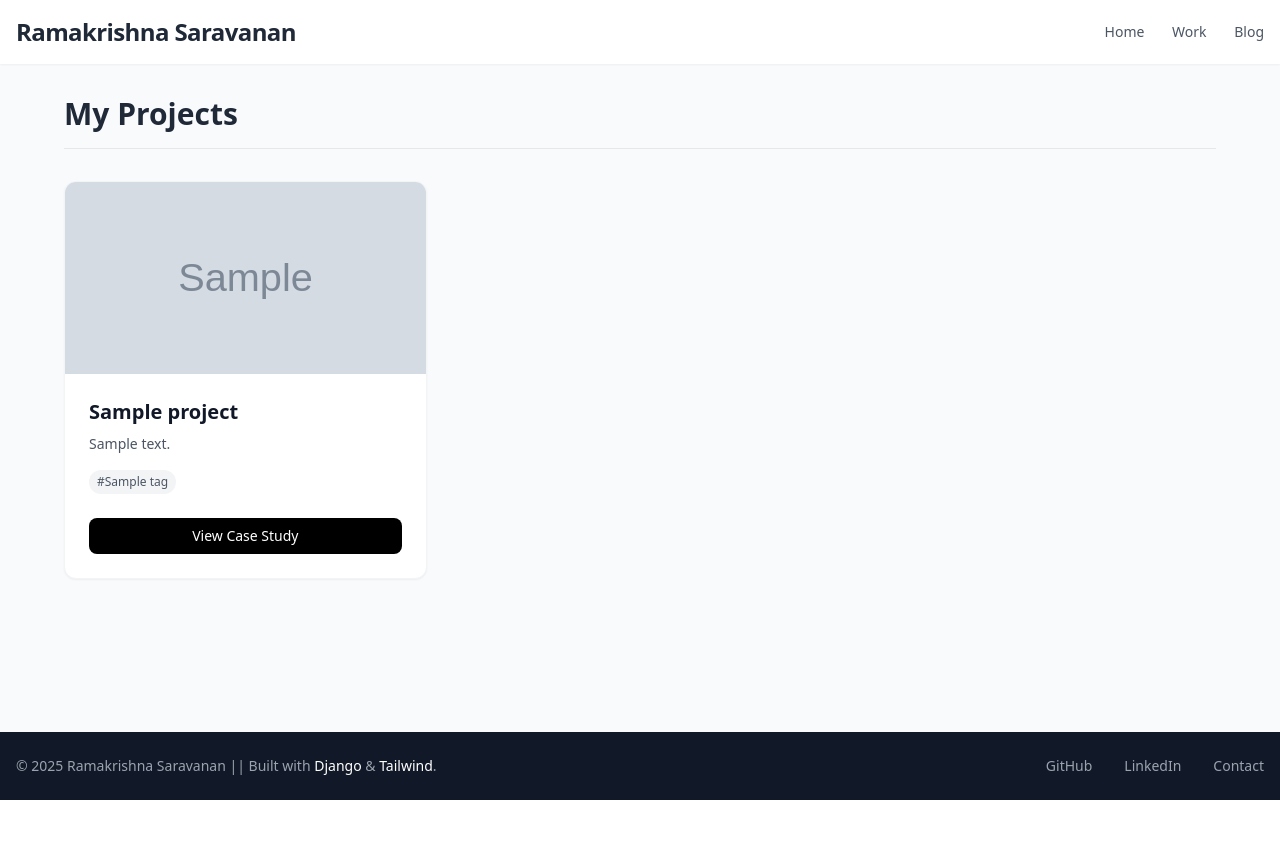
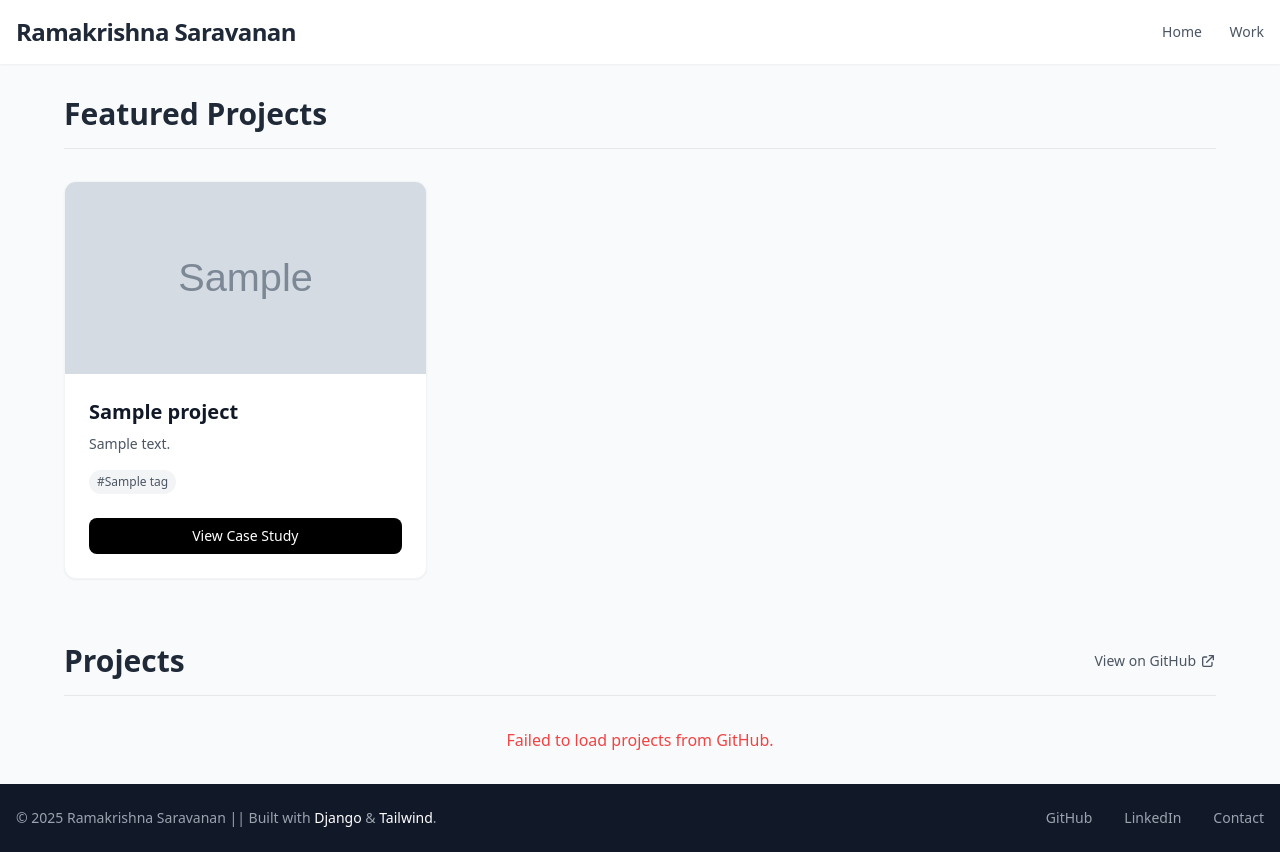
Before and after one commit to RickuSicku/RickuSicku.github.io, a Django app: page /portfolio/ in a window 1280 px wide. Before the commit the page ends 800 px from the top, so only its background shows below. Run offline with Django 5.2, Linux system fonts and the light colour scheme; tables that the repository leaves empty hold one stand-in row (values such as "Sample post"); grey boxes marked "Sample" are stand-in pictures; some libraries are stand-ins or nearby versions.

Commit message:
Work page Complete , Blog page pending

```diff
--- a/config/urls.py
+++ b/config/urls.py
@@ -23,7 +23,6 @@ urlpatterns = [
     path('admin/', admin.site.urls),
     path('', include('core.urls')),        # Routes for Home
     path('portfolio/', include('portfolio.urls')), # Routes for Projects
-    path('blog/', include('blog.urls')),   # We will do this later, but you can add it now
 ]
 
 # This allows images to be served during development
--- a/core/templates/core/home.html
+++ b/core/templates/core/home.html
@@ -13,7 +13,7 @@
         <div class="order-2 md:order-1 space-y-6 text-center">
             <!-- Updated: Wrapped in div to force left alignment -->
             <div class="text-left">
-                <span class="text-blue-600 font-bold tracking-wider uppercase text-sm">Hello, I am</span>
+                <span class="text-blue-600 font-bold tracking-wider uppercase text-sm">Hi, I am</span>
             </div>
 
             <h1 class="text-5xl md:text-6xl font-extrabold text-gray-900 leading-tight">
@@ -22,13 +22,13 @@
                 <span class="relative inline-block text-gray-900 z-10"> An Engineer </span><br>
 
                 <span class="text-gray-500 text-4xl md:text-5xl font-bold">
-                    who loves working with </br>
+                    who specializes in</br>
 
                     <!-- Data with Gradient Underline -->
                     <!-- relative inline-block text-gray-900 z-10 -->
                     <!-- Curiosity with Gradient Underline -->
                     <span class="text-transparent bg-clip-text bg-gradient-to-r from-teal-400 via-cyan-500 to-blue-700">
-                        Artificial Intelligence
+                        AI & Data Science
                         <!-- <span class="absolute -bottom-1 left-0 w-full h-2 bg-gradient-to-r from-blue-500 to-indigo-400 rounded-full -z-10 opacity-80"></span> -->
                     </span>
                 </span>
--- a/portfolio/templates/portfolio/project_list.html
+++ b/portfolio/templates/portfolio/project_list.html
@@ -4,20 +4,24 @@
 
 {% block content %}
 <div class="max-w-6xl mx-auto">
-    <h1 class="text-3xl font-bold mb-8 border-b pb-4">My Projects</h1>
 
-    <div class="grid grid-cols-1 md:grid-cols-2 lg:grid-cols-3 gap-8">
+    <!-- Manual Projects Section (Database) -->
+    {% if projects %}
+    <h1 class="text-3xl font-bold mb-8 border-b pb-4">Featured Projects</h1>
+    <div class="grid grid-cols-1 md:grid-cols-2 lg:grid-cols-3 gap-8 mb-16">
         {% for project in projects %}
-        <div class="bg-white rounded-xl shadow-sm hover:shadow-md transition-shadow duration-300 overflow-hidden border border-gray-100">
+        <div
+            class="bg-white rounded-xl shadow-sm hover:shadow-md transition-shadow duration-300 overflow-hidden border border-gray-100">
             <!-- Image Section -->
             {% if project.image %}
-                <div class="h-48 overflow-hidden">
-                    <img src="{{ project.image.url }}" alt="{{ project.title }}" class="w-full h-full object-cover hover:scale-105 transition-transform duration-500">
-                </div>
+            <div class="h-48 overflow-hidden">
+                <img src="{{ project.image.url }}" alt="{{ project.title }}"
+                    class="w-full h-full object-cover hover:scale-105 transition-transform duration-500">
+            </div>
             {% else %}
-                <div class="h-48 bg-gray-200 flex items-center justify-center text-gray-400">
-                    <span>No Image</span>
-                </div>
+            <div class="h-48 bg-gray-200 flex items-center justify-center text-gray-400">
+                <span>No Image</span>
+            </div>
             {% endif %}
 
             <!-- Content Section -->
@@ -39,16 +43,43 @@
                     {% endfor %}
                 </div>
 
-                <a href="{% url 'project_detail' project.pk %}" class="block w-full text-center bg-black text-white py-2 rounded-lg text-sm font-medium hover:bg-gray-800 transition-colors">
+                <a href="{% url 'project_detail' project.pk %}"
+                    class="block w-full text-center bg-black text-white py-2 rounded-lg text-sm font-medium hover:bg-gray-800 transition-colors">
                     View Case Study
                 </a>
             </div>
         </div>
-        {% empty %}
-        <div class="col-span-3 text-center py-12">
-            <p class="text-gray-500 text-lg">No projects found. Add some in the Admin Panel!</p>
-        </div>
         {% endfor %}
     </div>
+    {% endif %}
+
+    <!-- GitHub Projects Section (Dynamic) -->
+    <div class="flex items-center justify-between mb-8 border-b pb-4">
+        <h2 class="text-3xl font-bold">Projects</h2>
+        <a href="https://github.com/RickuSicku" target="_blank"
+            class="text-sm font-medium text-gray-600 hover:text-black flex items-center">
+            View on GitHub
+            <svg class="w-4 h-4 ml-1" fill="none" stroke="currentColor" viewBox="0 0 24 24">
+                <path stroke-linecap="round" stroke-linejoin="round" stroke-width="2"
+                    d="M10 6H6a2 2 0 00-2 2v10a2 2 0 002 2h10a2 2 0 002-2v-4M14 4h6m0 0v6m0-6L10 14" />
+            </svg>
+        </a>
+    </div>
+
+    <!-- Loading State -->
+    <div id="github-loading" class="flex justify-center py-12">
+        <div class="animate-spin rounded-full h-12 w-12 border-b-2 border-gray-900"></div>
+    </div>
+
+    <!-- Grid Container -->
+    <div id="github-projects-container" class="grid grid-cols-1 md:grid-cols-2 lg:grid-cols-3 gap-6">
+        <!-- Content injected by JS -->
+    </div>
+
 </div>
+
+<!-- Load GitHub Fetcher Script -->
+{% load static %}
+<script src="{% static 'js/github_projects.js' %}"></script>
+
 {% endblock %}
--- /dev/null
+++ b/static/js/github_projects.js
@@ -0,0 +1,153 @@
+document.addEventListener('DOMContentLoaded', function () {
+    const container = document.getElementById('github-projects-container');
+    const loadingElement = document.getElementById('github-loading');
+    const username = 'RickuSicku';
+
+    // CONFIGURATION: Map GitHub repo names to custom display titles here
+    // Example: "repo-name": "My Custom Title"
+    const projectNames = {
+        "RickuSicku.github.io": "Personal Portfolio Website",
+        "Physics-Informed-Machine-Learning-Robustness-and-Interpretability": "PINN : Interpretability & Simulations",
+        "Ethereum-Phishing-Scam-Detection": "Ethereum Scam Detection",
+        "msai349-violence-detection": "Real Time CCTV - Violence Detection",
+        // Add more here: "exact-repo-name": "New Name"
+    };
+
+    async function fetchProjects() {
+        try {
+            // Fetch User's Repos
+            const userReposPromise = fetch(`https://api.github.com/users/${username}/repos?sort=updated&per_page=100`);
+
+            // Fetch Specific External Repos
+            const externalReposPromises = [
+                fetch('https://api.github.com/repos/KarlMa4/msai349-violence-detection')
+            ];
+
+            const [userResponse, ...externalResponses] = await Promise.all([userReposPromise, ...externalReposPromises]);
+
+            if (!userResponse.ok) throw new Error('GitHub API request failed for user repos');
+
+            let userData = await userResponse.json();
+
+            // Process external repos
+            let externalData = [];
+            for (const response of externalResponses) {
+                if (response.ok) {
+                    externalData.push(await response.json());
+                }
+            }
+
+            // Combine
+            let projects = [...userData, ...externalData];
+
+            // Filter out forks (display only original work)
+            // We expect external repos added explicitly to be shown regardless,
+            // but for now we apply the logic: Show if it's NOT a fork OR if it's one of our explicitly added external repos.
+            projects = projects.filter(p => {
+                const isExternal = externalData.some(ext => ext.id === p.id);
+                return isExternal || !p.fork;
+            });
+
+            // Sort by updated time
+            projects.sort((a, b) => new Date(b.updated_at) - new Date(a.updated_at));
+
+            // Fetch languages for each project
+            projects = await Promise.all(projects.map(async (project) => {
+                try {
+                    const langResponse = await fetch(project.languages_url);
+                    if (langResponse.ok) {
+                        const langs = await langResponse.json();
+                        // Get top 5 languages to avoid overcrowding
+                        project.techStack = Object.keys(langs).slice(0, 5);
+                    } else {
+                        project.techStack = project.language ? [project.language] : [];
+                    }
+                } catch (e) {
+                    project.techStack = project.language ? [project.language] : [];
+                }
+                return project;
+            }));
+
+            renderProjects(projects);
+        } catch (error) {
+            console.error('Error fetching GitHub projects:', error);
+            container.innerHTML = `<div class="col-span-full text-center text-red-500">Failed to load projects from GitHub.</div>`;
+        } finally {
+            if (loadingElement) loadingElement.style.display = 'none';
+        }
+    }
+
+    function formatProjectName(name) {
+        if (projectNames[name]) {
+            return projectNames[name];
+        }
+        return name.replace(/[-_]/g, ' ');
+    }
+
+    function renderProjects(projects) {
+        if (projects.length === 0) {
+            container.innerHTML = '<div class="col-span-full text-center text-gray-500">No public repositories found.</div>';
+            return;
+        }
+
+        const html = projects.map(project => {
+            const description = project.description || 'No description available.';
+            const stars = project.stargazers_count > 0 ? `
+                <span class="flex items-center text-xs text-yellow-600">
+                    <svg class="w-4 h-4 mr-1 fill-current" viewBox="0 0 20 20"><path d="M10 15l-5.878 3.09 1.123-6.545L.489 6.91l6.572-.955L10 0l2.939 5.955 6.572.955-4.756 4.635 1.123 6.545z"/></svg>
+                    ${project.stargazers_count}
+                </span>
+            ` : '';
+
+            const date = new Date(project.updated_at).toLocaleDateString('en-US', {
+                year: 'numeric',
+                month: 'short',
+                day: 'numeric'
+            });
+
+            const displayName = formatProjectName(project.name);
+
+            // Tech Stack Bubbles
+            const techStackHtml = project.techStack && project.techStack.length > 0
+                ? `<div class="flex flex-wrap gap-2 mb-4">
+                    ${project.techStack.map(tech =>
+                    `<span class="bg-blue-50 text-blue-700 text-xs px-2 py-1 rounded-full font-medium border border-blue-100">${tech}</span>`
+                ).join('')}
+                   </div>`
+                : '';
+
+            return `
+                <a href="${project.html_url}" target="_blank" class="block group">
+                    <div class="h-full bg-white rounded-xl border border-gray-200 p-6 hover:shadow-lg hover:border-gray-300 transition-all duration-300 flex flex-col">
+                        <div class="flex justify-between items-start mb-4">
+                            <h3 class="text-lg font-bold text-gray-900 group-hover:text-blue-600 transition-colors break-words">
+                                ${displayName}
+                            </h3>
+                        </div>
+
+                        <p class="text-gray-600 text-sm mb-4 flex-grow line-clamp-3">
+                            ${description}
+                        </p>
+
+                        ${techStackHtml}
+
+                        <div class="flex items-center justify-between mt-auto text-sm text-gray-500 border-t pt-4">
+                            <span class="flex items-center">
+                                ${stars}
+                                ${stars ? '<span class="mx-2">•</span>' : ''}
+                                Updated ${date}
+                            </span>
+                            <svg class="w-5 h-5 text-gray-400 group-hover:translate-x-1 transition-transform" fill="none" stroke="currentColor" viewBox="0 0 24 24">
+                                <path stroke-linecap="round" stroke-linejoin="round" stroke-width="2" d="M17 8l4 4m0 0l-4 4m4-4H3"/>
+                            </svg>
+                        </div>
+                    </div>
+                </a>
+            `;
+        }).join('');
+
+        container.innerHTML = html;
+    }
+
+    fetchProjects();
+});
--- a/templates/base.html
+++ b/templates/base.html
@@ -1,5 +1,6 @@
 <!DOCTYPE html>
 <html lang="en">
+
 <head>
     <meta charset="UTF-8">
     <meta name="viewport" content="width=device-width, initial-scale=1.0">
@@ -7,16 +8,17 @@
     <!-- Tailwind CSS for instant styling -->
     <script src="https://cdn.tailwindcss.com"></script>
 </head>
+
 <body class="bg-gray-50 text-gray-800 flex flex-col min-h-screen">
 
     <!-- Navbar -->
     <nav class="bg-white shadow-sm sticky top-0 z-50">
         <div class="container mx-auto px-4 py-4 flex justify-between items-center">
-            <a href="/" class="font-bold text-2xl tracking-tight hover:text-gray-600 transition">Ramakrishna Saravanan</a>
+            <a href="/" class="font-bold text-2xl tracking-tight hover:text-gray-600 transition">Ramakrishna
+                Saravanan</a>
             <div class="space-x-6 text-sm font-medium text-gray-600">
                 <a href="/" class="hover:text-black transition">Home</a>
                 <a href="{% url 'project_list' %}" class="hover:text-black transition">Work</a>
-                <a href="{% url 'post_list' %}" class="hover:text-black transition">Blog</a>
             </div>
         </div>
     </nav>
@@ -36,19 +38,23 @@
                 <!-- Copyright Only -->
                 <div class="mb-4 md:mb-0 text-center md:text-left">
                     <p class="text-gray-400 text-sm">
-                        &copy; {% now "Y" %} Ramakrishna Saravanan || Built with <span class="text-white">Django</span> & <span class="text-white">Tailwind</span>.
+                        &copy; {% now "Y" %} Ramakrishna Saravanan || Built with <span class="text-white">Django</span>
+                        & <span class="text-white">Tailwind</span>.
                     </p>
                 </div>
 
                 <!-- Social Links -->
                 <div class="flex space-x-8 text-sm font-medium">
-                    <a href="https://github.com/RickuSicku/" target="_blank" class="text-gray-400 hover:text-white transition-colors duration-300">
+                    <a href="https://github.com/RickuSicku/" target="_blank"
+                        class="text-gray-400 hover:text-white transition-colors duration-300">
                         GitHub
                     </a>
-                    <a href="https://www.linkedin.com/in/ramakrishna-saravanan-146078230/" target="_blank" class="text-gray-400 hover:text-white transition-colors duration-300">
+                    <a href="https://www.linkedin.com/in/ramakrishna-saravanan-146078230/" target="_blank"
+                        class="text-gray-400 hover:text-white transition-colors duration-300">
                         LinkedIn
                     </a>
-                    <a href="mailto:ramakrishna1106s@gmail.com" class="text-gray-400 hover:text-white transition-colors duration-300">
+                    <a href="mailto:ramakrishna1106s@gmail.com"
+                        class="text-gray-400 hover:text-white transition-colors duration-300">
                         Contact
                     </a>
                 </div>
@@ -58,4 +64,5 @@
     </footer>
 
 </body>
+
 </html>
```
Also changed, not shown: 1 other file.
